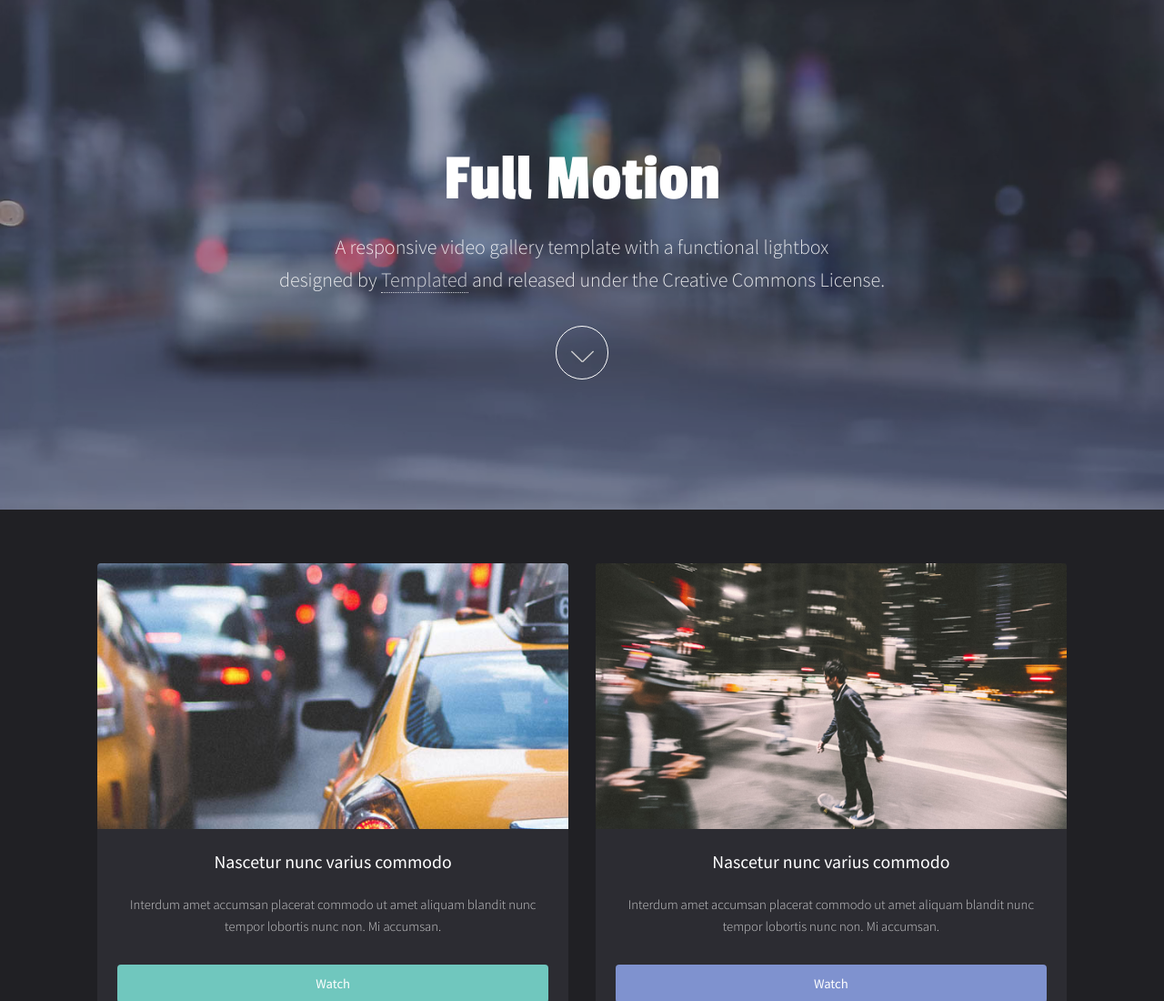
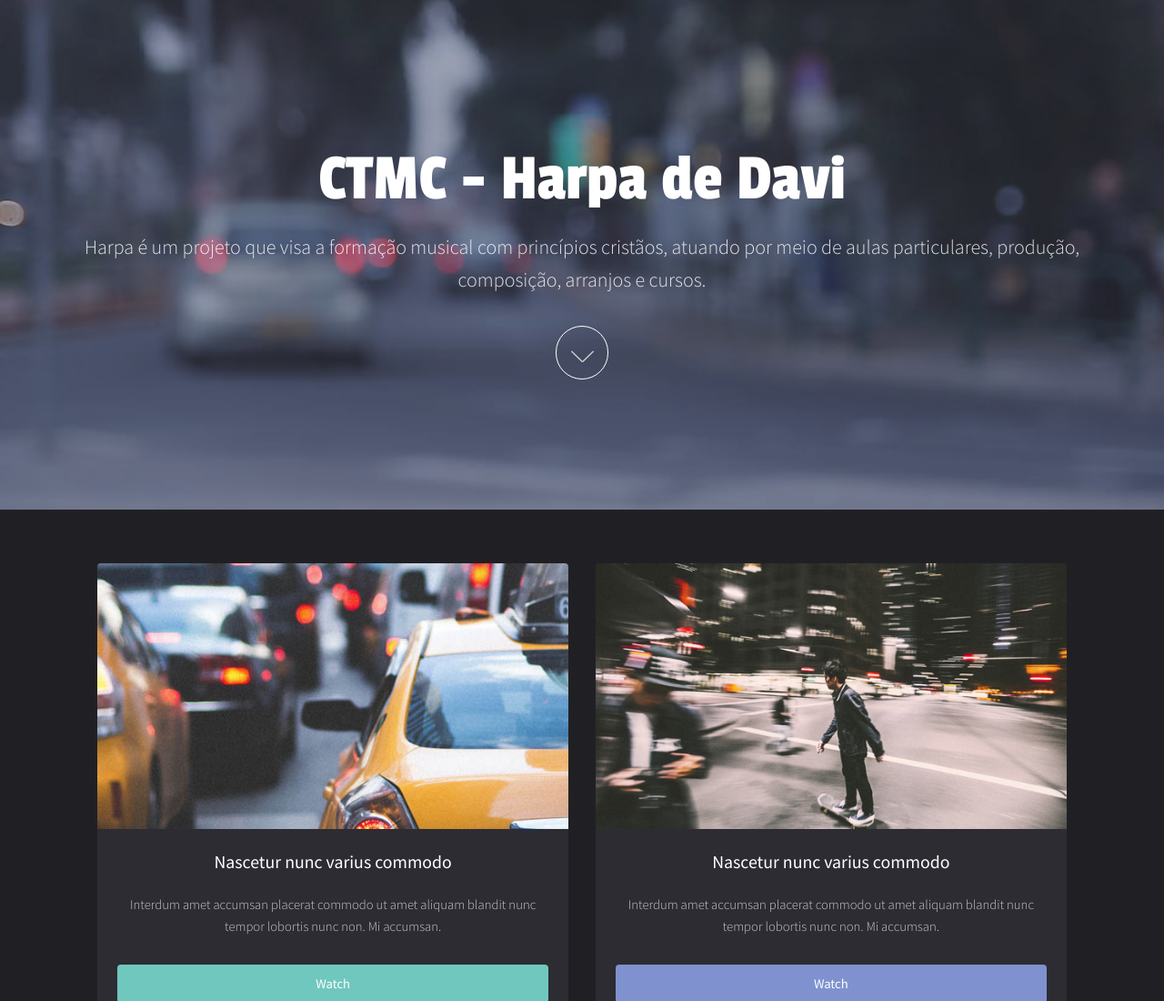
Before and after one commit to vanderleidallagnolo/CTMC_Harpa_de_Davi, a plain HTML site: page index.html in a window 1280 px wide. Shown: the top 1100 px of the page at 91% size. Drawn offline with Linux system fonts and the light colour scheme.

Commit message:
First editions plus favicon

```diff
--- a/index.html
+++ b/index.html
@@ -6,10 +6,13 @@
 -->
 <html>
 	<head>
-		<title>Full Motion</title>
+		<title>CTMC -  Harpa de Davi</title>
 		<meta charset="utf-8" />
 		<meta name="viewport" content="width=device-width, initial-scale=1" />
 		<link rel="stylesheet" href="assets/css/main.css" />
+
+
+		<link rel="icon" href="images/favicon.ico" />
 	</head>
 	<body id="top">
 
@@ -22,9 +25,8 @@
 				<section id="banner" data-video="images/banner">
 					<div class="inner">
 						<header>
-							<h1>Full Motion</h1>
-							<p>A responsive video gallery template with a functional lightbox<br />
-							designed by <a href="https://templated.co/">Templated</a> and released under the Creative Commons License.</p>
+							<h1>CTMC - Harpa de Davi</h1>
+							<p>Harpa é um projeto que visa a formação musical com princípios cristãos, atuando por meio de aulas particulares, produção, composição, arranjos e cursos.</p>
 						</header>
 						<a href="#main" class="more">Learn More</a>
 					</div>
```
Also changed, not shown: images/favicon.ico (added).
